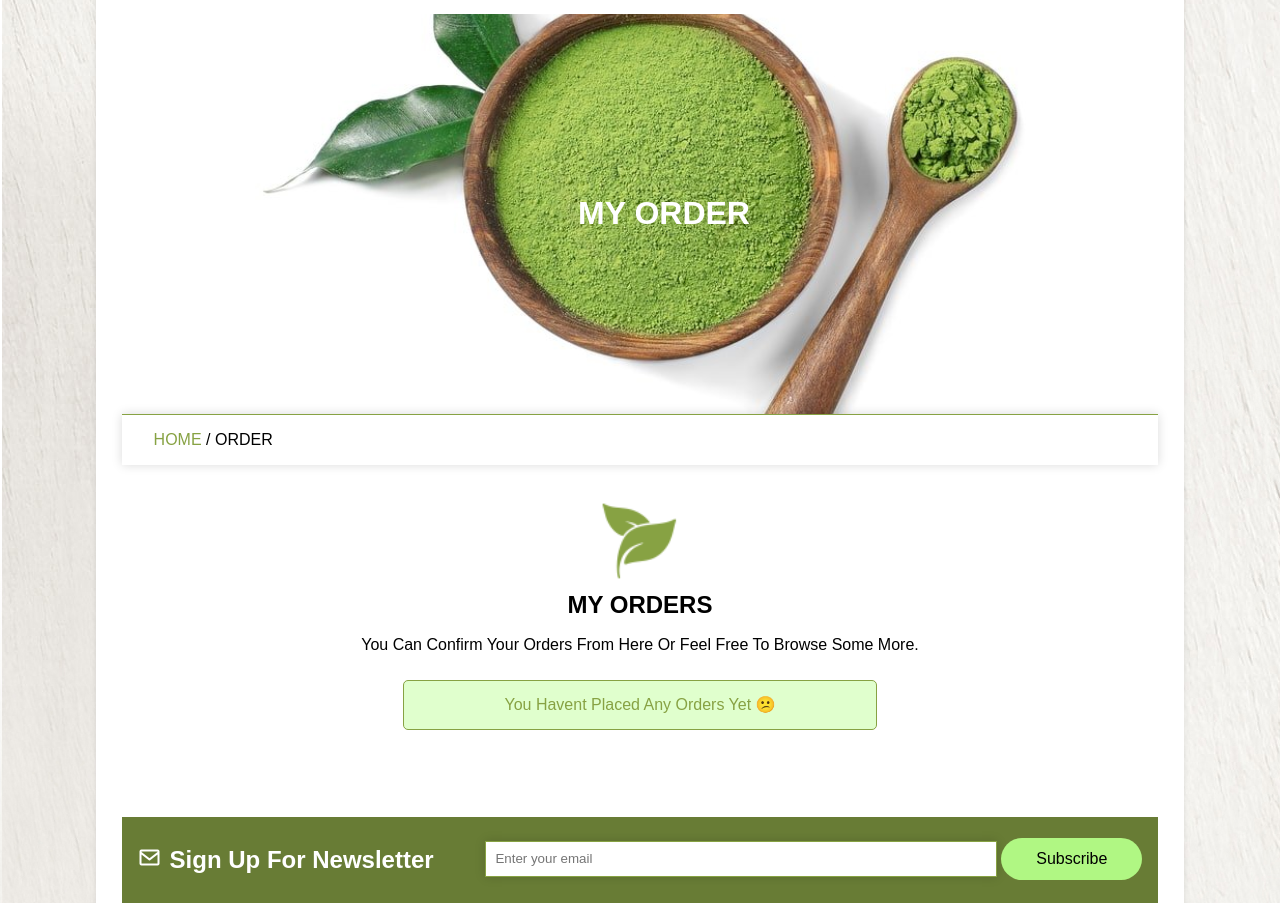
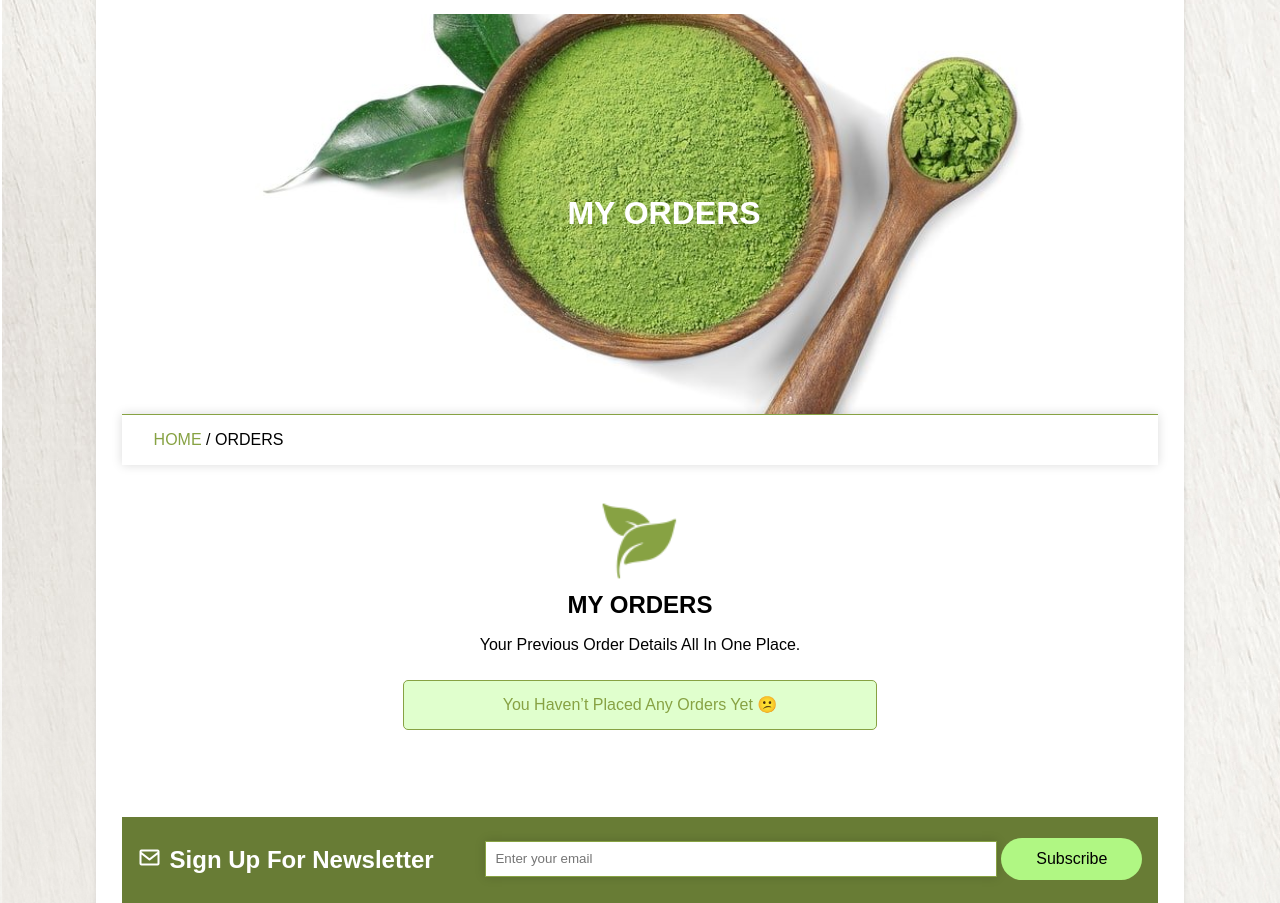
Before and after one commit to basharulalammazu/Green-Tea-Coffee-Shop, a PHP site: page /Project/order.php in a window 1280 px wide. Shown: the part 172-1075 px from the top of the page. Run offline with PHP 8.4, Linux system fonts and the light colour scheme; the visitor is signed in with stand-in values (Sample User, id 1); data that the repository does not hold is empty; some libraries are stand-ins or nearby versions.

Commit message:
Update order.php
implemented mysqli

```diff
--- a/order.php
+++ b/order.php
@@ -10,18 +10,15 @@ if (!isset($_SESSION['user_id']))
 }
 $user_id = $_SESSION['user_id'];
 
-
-if(isset($_POST['logout']))
+if (isset($_POST['logout']))
 {
     session_destroy();
     header("location: login.php");
 }
-
 ?>
 <style type="text/css">
     <?php include 'style.css'; ?>
 </style>
-
 
 <!DOCTYPE html>
 <html lang="en">
@@ -29,48 +26,43 @@ if(isset($_POST['logout']))
     <meta charset="UTF-8">
     <meta name="viewport" content="width=device-width, initial-scale=1.0">
     <link href='https://unpkg.com/boxicons@2.1.4/css/boxicons.min.css' rel='stylesheet'>
-    <title>Green Coffee - Order page</title>
+    <title>Green Coffee - Order Page</title>
 </head>
 <body>
-<?php  include './components/header.php'; ?>
+<?php include './components/header.php'; ?>
 <div class="main">
     <div class="banner">
-        <h1>My Order</h1>
+        <h1>My Orders</h1>
     </div>
     <div class="title2">
-        <a href="home.php">Home</a><span> / Order</span>
+        <a href="home.php">Home</a><span> / Orders</span>
     </div>
     <section class="orders">
         <div class="box-container">
             <div class="title">
                 <img src="./assets/image/download.png" class="logo">
                 <h1>My Orders</h1>
-                <p>You can confirm your orders from here or feel free to browse some more.</p>
-            <!-- </div> -->
+                <p>Your previous order details all in one place.</p>
                 <div class="box-container">
                 <?php
-    // Assuming you already have a valid $conn for the mysqli connection
-    $query = "SELECT * FROM `orders` WHERE user_id = ? ORDER BY date DESC";
-    $stmt = $conn->prepare($query);
-    $stmt->bind_param("s", $user_id); // Binding the user_id parameter
-    $stmt->execute();
-    $result_orders = $stmt->get_result(); // Get the result set
+                // Fetch orders for the current user
+                $query_orders = "SELECT * FROM `orders` WHERE user_id = '$user_id' ORDER BY date DESC";
+                $result_orders = mysqli_query($conn, $query_orders);
 
                 // Supported image formats
                 $image_formats = ['jpg', 'jpeg', 'png'];
 
-    if ($result_orders->num_rows > 0) {
-        while ($fetch_order = $result_orders->fetch_assoc())
+                if (mysqli_num_rows($result_orders) > 0)
+                {
+                    while ($fetch_order = mysqli_fetch_assoc($result_orders))
                     {
                         // Fetch product details for each order
-            $query_product = "SELECT * FROM `products` WHERE id = ?";
-            $stmt_product = $conn->prepare($query_product);
-            $stmt_product->bind_param("i", $fetch_order['product_id']); // Binding product_id parameter
-            $stmt_product->execute();
-            $result_products = $stmt_product->get_result();
+                        $query_product = "SELECT * FROM `products` WHERE id = '{$fetch_order['product_id']}'";
+                        $result_products = mysqli_query($conn, $query_product);
 
-            if ($result_products->num_rows > 0) {
-                while ($fetch_product = $result_products->fetch_assoc())
+                        if (mysqli_num_rows($result_products) > 0)
+                        {
+                            while ($fetch_product = mysqli_fetch_assoc($result_products))
                             {
                                 // Construct the dynamic image path
                                 $image_path = "";
@@ -108,27 +100,25 @@ if(isset($_POST['logout']))
                                         </div>
                                     </a>
                                 </div>
-
                                 <?php
                             }
                         }
-            $stmt_product->close(); // Close the product statement
                     }
-    } else {
-        echo '<p class="empty">You havent placed any orders yet &#x1F615;</p>';
                 }
-    $stmt->close(); // Close the orders statement
+                else
+                {
+                    echo '<p class="empty">You haven’t placed any orders yet &#x1F615;</p>';
+                }
                 ?>
-
                 </div>
             </div>
         </div>
     </section>
-    <?php include 'components/footer.php'?>
+    <?php include 'components/footer.php'; ?>
 </div>
 <script src="https://cdn.jsdelivr.net/npm/sweetalert2@11"></script>
 <script src="http://cdnjs.Cloudflare.com/ajax/libs/sweetalert/2.1.2/sweetalert.min.js"></script>
 <script src="script.js"></script>
-<?php  include 'components/alert.php'; ?>
+<?php include 'components/alert.php'; ?>
 </body>
 </html>
```
Lines whose indentation alone changed are shown as unchanged.
